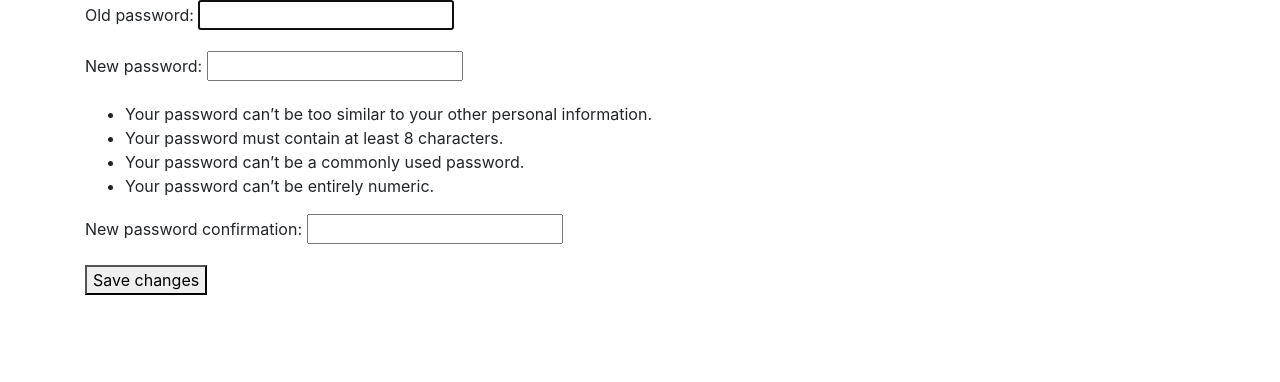
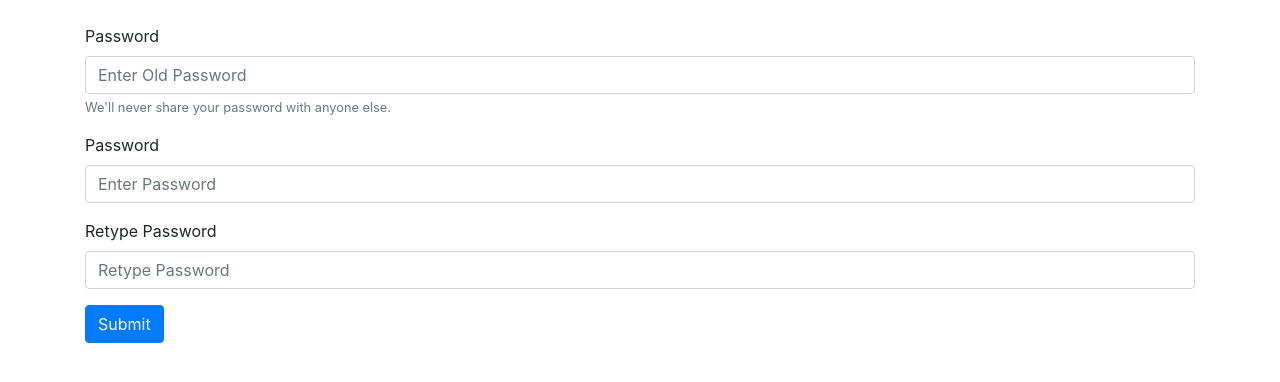
Before and after one commit to vishalre/insurance_portal, a Django app: page /change/ in a window 1280 px wide. Shown: the top 382 px of the page. Run offline with Django 3.2, Linux system fonts and the light colour scheme; a user stored in the database is signed in; some libraries are stand-ins or nearby versions.

Commit message:
Change password done

```diff
--- a/insurance/loginapp/views.py
+++ b/insurance/loginapp/views.py
@@ -2,7 +2,7 @@ from django.shortcuts import render,redirect,HttpResponse
 from django.contrib.auth.models import User
 from django.contrib import messages
 from django.contrib.auth import update_session_auth_hash
-from django.contrib.auth.forms import PasswordChangeForm
+from django.contrib.auth.hashers import check_password, make_password
 from django.contrib.auth import authenticate, login, logout
 from django.contrib.auth.decorators import login_required
 from django.urls import reverse
@@ -11,35 +11,6 @@ from django.urls import reverse
 
 # Create your views here.
 
-def login_view(request):
-    # form = forms.User_form()
-
-    if request.method == 'POST':
-        insr_user = request.POST.get("username") # request['username']
-        insr_pass = request.POST.get("pass");
-        # test = User.objects.get(email = 'vishal@gmail.com')
-        # print(test)
-
-        user = authenticate(username=insr_user, password=insr_pass)
-        print(user,"from login_view")
-        # user_login = User.objects.get(username = insr_user)
-        # user_login = user_login.last_login
-        # print(user_login)
-        # if user is not None:
-        #     if user_login is None:
-        #         login(request, user)
-        #         return change_password(request)
-        #     else:
-        #         login(request, user)
-        #         return test(request)
-        if user is not None:
-            login(request, user)
-            return change_password(request)
-        else:
-            return redirect(reverse('login_view'))
-
-
-    return render(request, 'loginapp/index.html')
 
 @login_required
 def test(request):
@@ -53,25 +24,58 @@ def test(request):
 #not working properly
 @login_required
 def change_password(request):
+    # print("hello from password")
+
+    if request.method == 'GET':
+        return render(request, 'loginapp/change_password.html')
+    # else:
+    #     return HttpResponse("<h1>POST OR GET METHOD ERROR OR SOMEOTHER ERROR</h1>")
+
     if request.method == 'POST':
-        # print(request.user,request.POST)
-
-        form = PasswordChangeForm(request.user, request.POST)
-        if form.is_valid():
-            user = form.save()
-            print("from change")
-            update_session_auth_hash(request, user)  # Important!
-            messages.success(request, 'Your password was successfully updated!')
+        currentpassword = request.user.password #user's current password
+        old_pass = request.POST.get("oldpassword")
+        change_fpass = request.POST.get("firstpassword")
+        change_spass = request.POST.get("secondpassword")
+        # print(old_pass)
+        matchcheck= check_password(old_pass, currentpassword)
+        # print(matchcheck)
+        if( matchcheck and (change_fpass == change_spass)):
+            user1 = User.objects.get(username = request.user)
+            user1.set_password(change_fpass)
+            user1.save()
+            update_session_auth_hash(request, user1)  # Important!
             return redirect('login_view')
         else:
-            messages.error(request, 'Please correct the error below.')
+             return redirect('changepass')
     else:
-        form = PasswordChangeForm(request.user)
-    return render(request, 'loginapp/change_password.html', {
-        'form': form
-    })
+        return HttpResponse("<h1>METHOD ERROR</h1>")
 
 @login_required
 def logout_view(request):
     logout(request)
     return redirect(reverse('login_view'))
+
+def login_view(request):
+    if request.method == 'POST':
+        insr_user = request.POST.get("username") # request['username']
+        insr_pass = request.POST.get("pass");
+        # test = User.objects.get(email = 'vishal@gmail.com')
+        # print(test)
+
+        user = authenticate(username=insr_user, password=insr_pass)
+
+        if user is not None:
+            user_last = User.objects.get(username = user)
+            last_login = user_last.last_login
+            print(last_login,"from login_view")
+            if last_login is None:
+                login(request, user)
+                return redirect('changepass')
+            else:
+                login(request, user)
+                return test(request)
+        else:
+            return HttpResponse("<h1>Invalid Credentials</h1>")
+
+
+    return render(request, 'loginapp/index.html')
--- a/insurance/templates/loginapp/change_password.html
+++ b/insurance/templates/loginapp/change_password.html
@@ -9,11 +9,33 @@
   <body>
     <div class="container">
 
+      <!-- always remember
+      csrf token must be inside form method -->
       <form method="post">
         {% csrf_token %}
-        {{ form.as_p }}
-        <button type="submit">Save changes</button>
-      </form>
+        <br>
+        <div class="form-group">
+
+          <label for="exampleoldPassword">Password</label>
+          <input type="password" class="form-control" id="exampleoldPassword1" name="oldpassword" placeholder="Enter Old Password">
+          <small id="emailHelp" class="form-text text-muted">We'll never share your password with anyone else.</small>
+        </div>
+        <div class="form-group">
+
+          <label for="exampleInputPassword1">Password</label>
+          <input type="password" class="form-control" id="exampleInputPassword1" name="firstpassword" placeholder="Enter Password">
+          <!-- <small id="emailHelp" class="form-text text-muted">We'll never share your password with anyone else.</small> -->
+        </div>
+        <div class="form-group">
+          <label for="exampleInputPassword2">Retype Password</label>
+          <input type="password" class="form-control" id="exampleInputPassword2" name="secondpassword" placeholder="Retype Password">
+        </div>
+      <!-- <div class="form-check">
+    <input type="checkbox" class="form-check-input" id="exampleCheck1">
+    <label class="form-check-label" for="exampleCheck1">Check me out</label>
+  </div> -->
+  <button type="submit" class="btn btn-primary">Submit</button>
+</form>
     </div>
 
 
```
Also changed, not shown: insurance/db.sqlite3.
